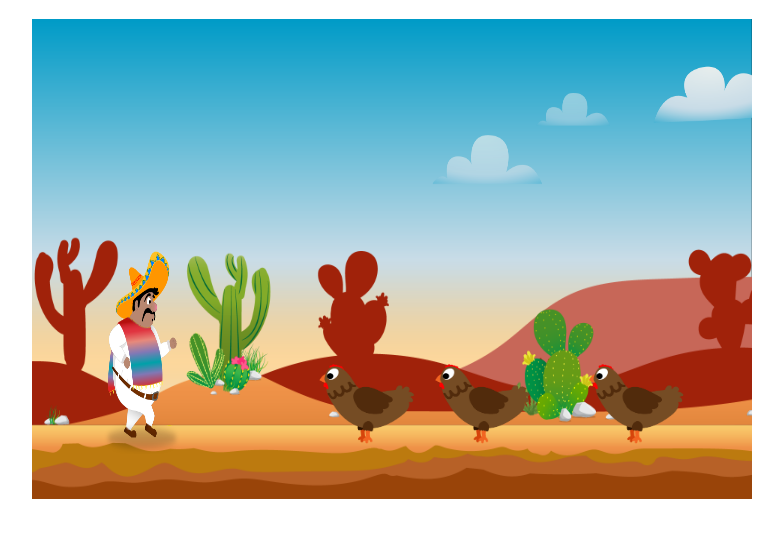
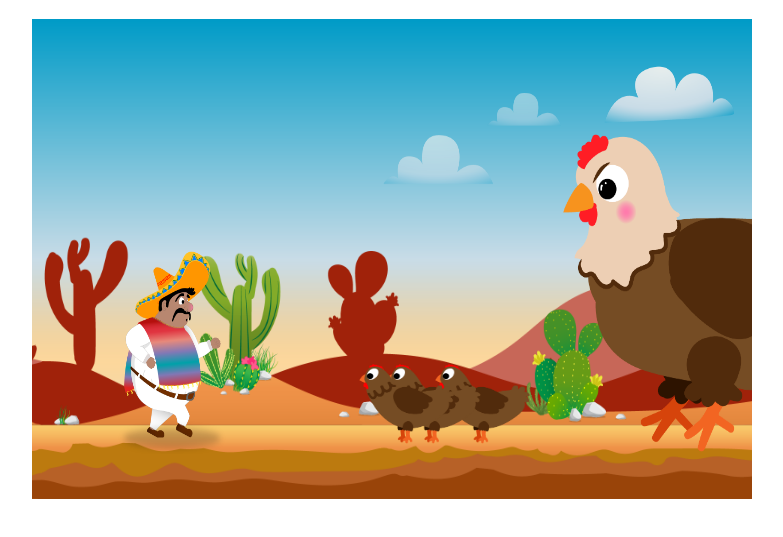
Before and after one commit to niels-2005/el-pollo-loco, a plain HTML site: page index.html in a window 1280 px wide. Shown: the part 69-606 px from the top of the page, without its empty margins (248-1031 px from the left). Drawn offline with Linux system fonts and the light colour scheme; animation ran at ten frames a second.

Commit message:
ending day (added endboss

```diff
--- a/classes/character.class.js
+++ b/classes/character.class.js
@@ -1,5 +1,6 @@
 class Character extends MovableObject {
     height = 330;
+    width = 140;
     y = 105;
     x = 60;
     IMAGES_WALKING = [
@@ -11,7 +12,8 @@ class Character extends MovableObject {
         'img/2_character_pepe/2_walk/W-26.png',
     ];
     world; // mit dieser Variable kann man auf alle Variablen der World zugreifen
-    speed = 7;
+    speed = 10;
+    walking_sound = new Audio('audio/running.wav');
 
     constructor() {
         super().loadImage('img/2_character_pepe/2_walk/W-21.png');
@@ -21,24 +23,26 @@ class Character extends MovableObject {
     }
 
     animate() {
+        this.walking_sound.pause();
         setInterval(() => {
-            if (this.world.keyboard.RIGHT) {
+            if (this.world.keyboard.RIGHT && this.x < this.world.level.level_end_x) {
                 // Geschwindkeit nach rechts
                 this.x += this.speed;
+                this.otherDirection = false;
+                this.walking_sound.play();
             }
-            if (this.world.keyboard.LEFT) {
-                // Geschwindkeit nach links
+            if (this.world.keyboard.LEFT && this.x > 0) {
+                // Geschwindkeit nach links, (this.x > 0 sorgt dafür das man nicht mehr als standard nach links laufen kann)
                 this.x -= this.speed;
+                this.otherDirection = true;
+                this.walking_sound.play();
             }
+            this.world.camera_x = -this.x + 70;
         }, 1000 / 60);
 
         setInterval(() => {
             if (this.world.keyboard.RIGHT || this.world.keyboard.LEFT) {
-                // Walk Animation (Bilder laden)
-                let i = this.currentImage % this.IMAGES_WALKING.length; // % (mathematischer Rest) => 0, 1, 2, 3, 4, 5! , nach 5 wird es wieder auf 0 gesetzt!
-                let path = this.IMAGES_WALKING[i]; // wenn IMAGES_WALKING = 5, durch die variable i wird es wieder auf 0 gesetzt!
-                this.img = this.imageCache[path];
-                this.currentImage++;
+                this.playAnimation(this.WALKING_IMAGES);
             }
         }, 1000 / 20);
     }
--- a/classes/chicken.class.js
+++ b/classes/chicken.class.js
@@ -16,15 +16,11 @@ class Chicken extends MovableObject {
         this.animate();
     }
 
-    // lädt Images aus imageCache (moveable objects class)
     animate() {
         this.moveLeft(); // moveable Object Funktion
 
         setInterval(() => {
-            let i = this.currentImage % this.IMAGES_WALKING.length; // % (mathematischer Rest) => 0, 1, 2, 3, 4, 5! , nach 5 wird es wieder auf 0 gesetzt!
-            let path = this.IMAGES_WALKING[i]; // wenn IMAGES_WALKING = 5, durch die variable i wird es wieder auf 0 gesetzt!
-            this.img = this.imageCache[path];
-            this.currentImage++;
+            this.playAnimation();
         }, 1000 / 10);
     }
 }
--- /dev/null
+++ b/classes/endboss.class.js
@@ -0,0 +1,28 @@
+class Endboss extends MovableObject {
+    IMAGES_WALKING = [
+        'img/4_enemie_boss_chicken/2_alert/G5.png',
+        'img/4_enemie_boss_chicken/2_alert/G6.png',
+        'img/4_enemie_boss_chicken/2_alert/G7.png',
+        'img/4_enemie_boss_chicken/2_alert/G8.png',
+        'img/4_enemie_boss_chicken/2_alert/G9.png',
+        'img/4_enemie_boss_chicken/2_alert/G10.png',
+        'img/4_enemie_boss_chicken/2_alert/G11.png',
+        'img/4_enemie_boss_chicken/2_alert/G12.png',
+    ];
+    height = 400;
+    width = 300;
+    y = 45;
+
+    constructor() {
+        super().loadImage(this.IMAGES_WALKING[0]);
+        this.loadImages(this.IMAGES_WALKING);
+        this.x = 500;
+        this.animate();
+    }
+
+    animate() {
+        setInterval(() => {
+            this.playAnimation(); // moveable Object Funktion
+        }, 300);
+    }
+}
--- /dev/null
+++ b/classes/level.class.js
@@ -0,0 +1,12 @@
+class Level {
+    enemies;
+    clouds;
+    backgroundObjects;
+    level_end_x = 2500;
+
+    constructor(enemies, clouds, backgroundObjects) {
+        this.enemies = enemies;
+        this.clouds = clouds;
+        this.backgroundObjects = backgroundObjects;
+    }
+}
--- a/classes/moveable-object.class.js
+++ b/classes/moveable-object.class.js
@@ -7,6 +7,7 @@ class MovableObject {
     imageCache = {};
     currentImage = 0;
     speed = 0.2;
+    otherDirection = false; // variable um Bilder zu spiegeln
 
     // lädt das Standardbild von Pepe
     loadImage(path) {
@@ -23,6 +24,14 @@ class MovableObject {
         });
     }
 
+    // (images) = WALKING_IMAGES
+    playAnimation(images) {
+        let i = this.currentImage % this.IMAGES_WALKING.length; // % (mathematischer Rest) => 0, 1, 2, 3, 4, 5! , nach 5 wird es wieder auf 0 gesetzt!
+        let path = this.IMAGES_WALKING[i]; // wenn IMAGES_WALKING = 5, durch die variable i wird es wieder auf 0 gesetzt!
+        this.img = this.imageCache[path];
+        this.currentImage++;
+    }
+
     moveRight() {}
 
     // Objecte nach links zeichnen (speed ist in den einzelnen Classes definiert)
--- a/classes/world.class.js
+++ b/classes/world.class.js
@@ -1,16 +1,10 @@
 class World {
     character = new Character();
-    enemies = [new Chicken(), new Chicken(), new Chicken()];
-    clouds = [new Cloud()];
-    backgroundObjects = [
-        new BackgroundObject('img/5_background/layers/air.png', 0),
-        new BackgroundObject('img/5_background/layers/3_third_layer/1.png', 0),
-        new BackgroundObject('img/5_background/layers/2_second_layer/1.png', 0),
-        new BackgroundObject('img/5_background/layers/1_first_layer/1.png', 0),
-    ];
+    level = level1;
     canvas;
     ctx;
     keyboard;
+    camera_x = 0;
 
     constructor(canvas, keyboard) {
         this.ctx = canvas.getContext('2d');
@@ -28,11 +22,15 @@ class World {
     draw() {
         this.ctx.clearRect(0, 0, this.canvas.width, this.canvas.height); // cleart bei jedem zeichnen das canvas
 
+        this.ctx.translate(this.camera_x, 0);
+
         // moveable Objects zeichnen
-        this.addObjectsToMap(this.backgroundObjects);
-        this.addObjectsToMap(this.clouds);
+        this.addObjectsToMap(this.level.backgroundObjects);
+        this.addObjectsToMap(this.level.clouds);
         this.addToMap(this.character);
-        this.addObjectsToMap(this.enemies);
+        this.addObjectsToMap(this.level.enemies);
+
+        this.ctx.translate(-this.camera_x, 0);
 
         // function für fps (je nach Grafikkarte)
         let self = this;
@@ -48,8 +46,19 @@ class World {
         });
     }
 
-    // hilfsfunktion um Images zu zeichnen
     addToMap(mo) {
-        this.ctx.drawImage(mo.img, mo.x, mo.y, mo.width, mo.height);
+        // funktion um bilder zu spiegeln
+        if (mo.otherDirection) {
+            this.ctx.save();
+            this.ctx.translate(mo.width, 0);
+            this.ctx.scale(-1, 1);
+            mo.x = mo.x * -1;
+        }
+        this.ctx.drawImage(mo.img, mo.x, mo.y, mo.width, mo.height); // hilfsfunktion um Images zu zeichnen
+        // funktion um zu vermeiden das alles gespielt wird
+        if (mo.otherDirection) {
+            mo.x = mo.x * -1;
+            this.ctx.restore();
+        }
     }
 }
--- a/index.html
+++ b/index.html
@@ -13,6 +13,9 @@
         <script src="./classes/world.class.js"></script>
         <script src="./classes/background-object.class.js"></script>
         <script src="./classes/keyboard.class.js"></script>
+        <script src="./classes/level.class.js"></script>
+        <script src="./classes/endboss.class.js"></script>
+        <script src="./levels/level1.js"></script>
         <script src="./js/game.js"></script>
     </head>
     <body onload="init()">
--- /dev/null
+++ b/levels/level1.js
@@ -0,0 +1,34 @@
+const level1 = new Level(
+    [new Chicken(), new Chicken(), new Chicken(), new Endboss()],
+    [new Cloud()],
+    [
+        new BackgroundObject('img/5_background/layers/air.png', -719),
+        new BackgroundObject('img/5_background/layers/3_third_layer/2.png', -719),
+        new BackgroundObject('img/5_background/layers/2_second_layer/2.png', -719),
+        new BackgroundObject('img/5_background/layers/1_first_layer/2.png', -719),
+        new BackgroundObject('img/5_background/layers/air.png', 0),
+        new BackgroundObject('img/5_background/layers/3_third_layer/1.png', 0),
+        new BackgroundObject('img/5_background/layers/2_second_layer/1.png', 0),
+        new BackgroundObject('img/5_background/layers/1_first_layer/1.png', 0),
+        new BackgroundObject('img/5_background/layers/air.png', 719),
+        new BackgroundObject('img/5_background/layers/3_third_layer/2.png', 719),
+        new BackgroundObject('img/5_background/layers/2_second_layer/2.png', 719),
+        new BackgroundObject('img/5_background/layers/1_first_layer/2.png', 719),
+        new BackgroundObject('img/5_background/layers/air.png', 719 * 2),
+        new BackgroundObject('img/5_background/layers/3_third_layer/1.png', 719 * 2),
+        new BackgroundObject('img/5_background/layers/2_second_layer/1.png', 719 * 2),
+        new BackgroundObject('img/5_background/layers/1_first_layer/1.png', 719 * 2),
+        new BackgroundObject('img/5_background/layers/air.png', 719 * 3),
+        new BackgroundObject('img/5_background/layers/3_third_layer/2.png', 719 * 3),
+        new BackgroundObject('img/5_background/layers/2_second_layer/2.png', 719 * 3),
+        new BackgroundObject('img/5_background/layers/1_first_layer/2.png', 719 * 3),
+        new BackgroundObject('img/5_background/layers/air.png', 719 * 4),
+        new BackgroundObject('img/5_background/layers/3_third_layer/1.png', 719 * 4),
+        new BackgroundObject('img/5_background/layers/2_second_layer/1.png', 719 * 4),
+        new BackgroundObject('img/5_background/layers/1_first_layer/1.png', 719 * 4),
+        new BackgroundObject('img/5_background/layers/air.png', 719 * 5),
+        new BackgroundObject('img/5_background/layers/3_third_layer/2.png', 719 * 5),
+        new BackgroundObject('img/5_background/layers/2_second_layer/2.png', 719 * 5),
+        new BackgroundObject('img/5_background/layers/1_first_layer/2.png', 719 * 5),
+    ]
+);
```
Also changed, not shown: 5 other files.
